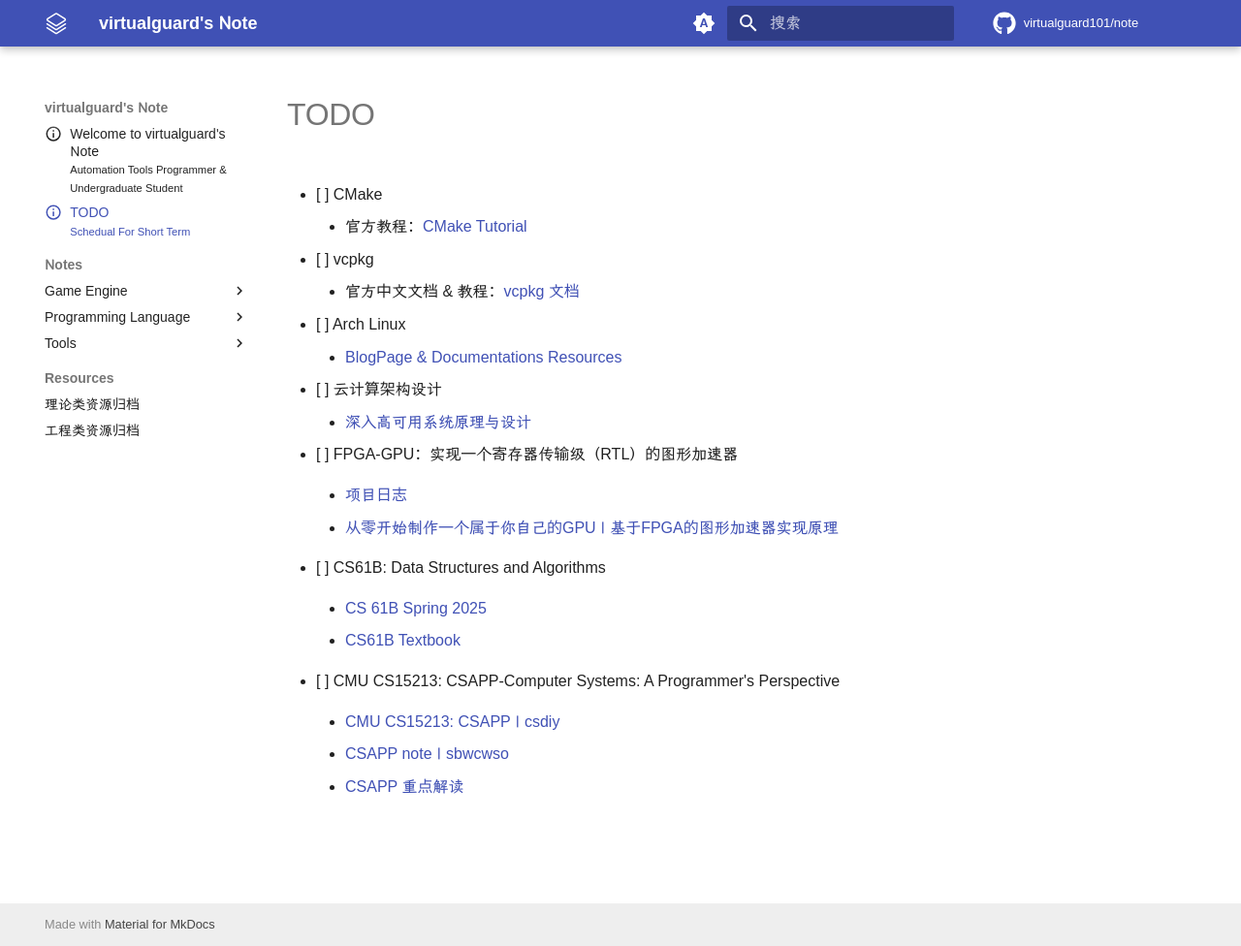
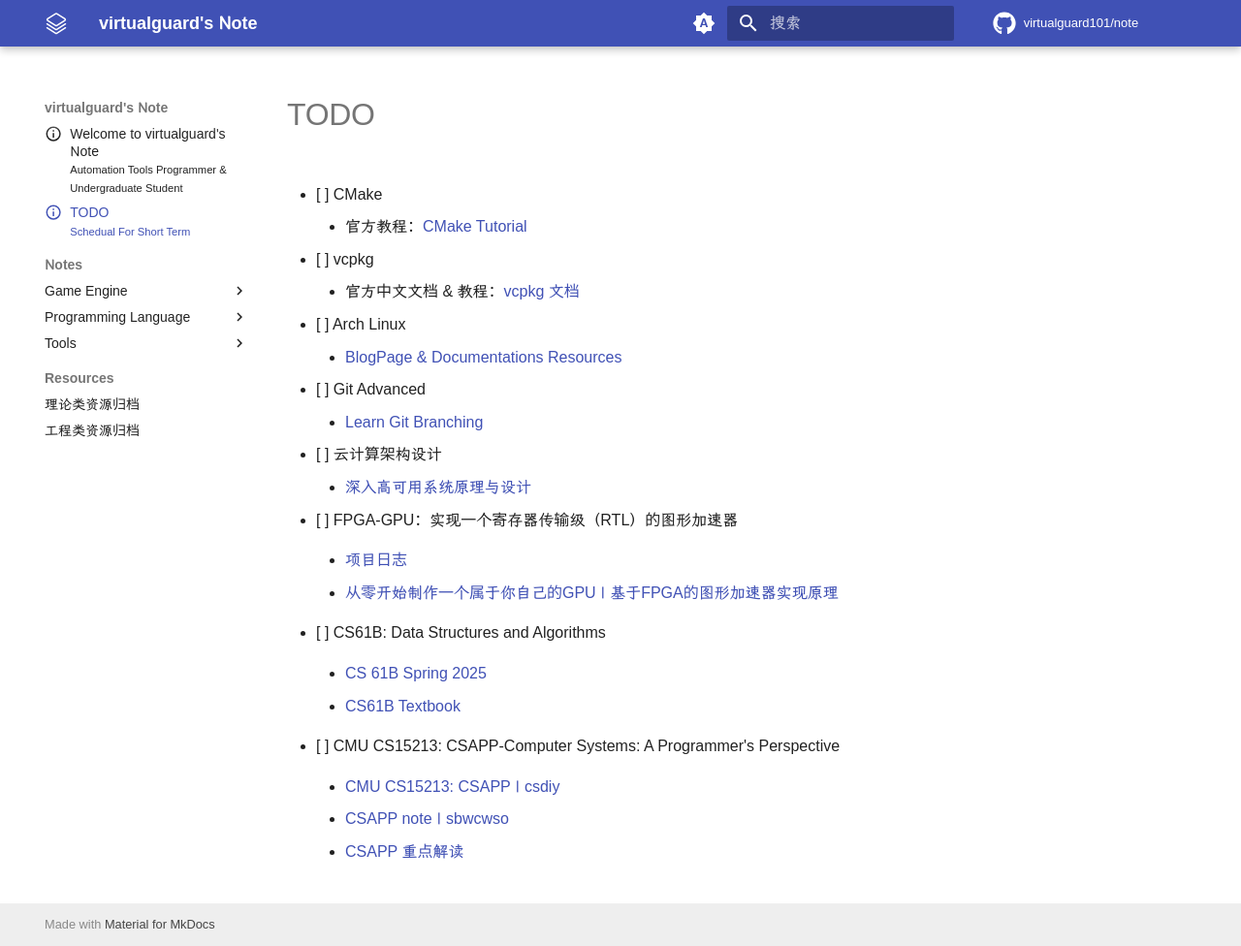
Before and after one commit to virtualguard101/note, an MkDocs documentation site: the page built from docs/TODO.md, in a window 1280 px wide and 976 px high. Shown: the whole window at 97% size. Built offline with MkDocs 1.6.1 and Material for MkDocs 9.7.7, drawn with Linux system fonts in a browser that asks for light colours; some web fonts are replaced; comment, search, counter and statistics services are not loaded.

Commit message:
update TODO

```diff
--- a/docs/TODO.md
+++ b/docs/TODO.md
@@ -13,6 +13,9 @@
 
 - [ ] Arch Linux
     - [BlogPage & Documentations Resources](https://blog.virtualguard101.xyz/2025/05/19/arch-linux/)
+
+- [ ] Git Advanced
+    - [Learn Git Branching](https://learngitbranching.js.org/?locale=zh_CN)
 
 - [ ] 云计算架构设计
     - [深入高可用系统原理与设计](https://www.thebyte.com.cn/)
```
